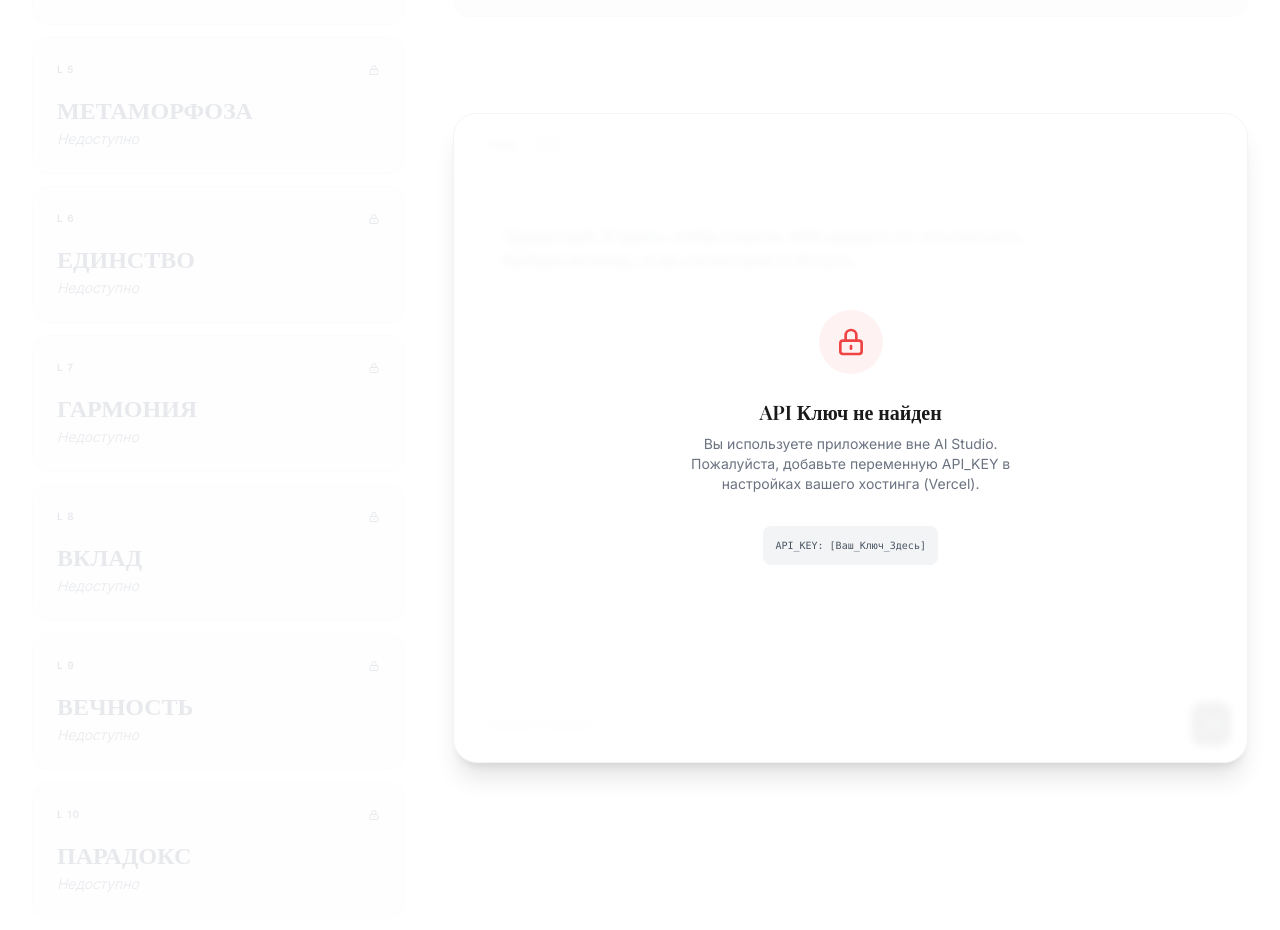
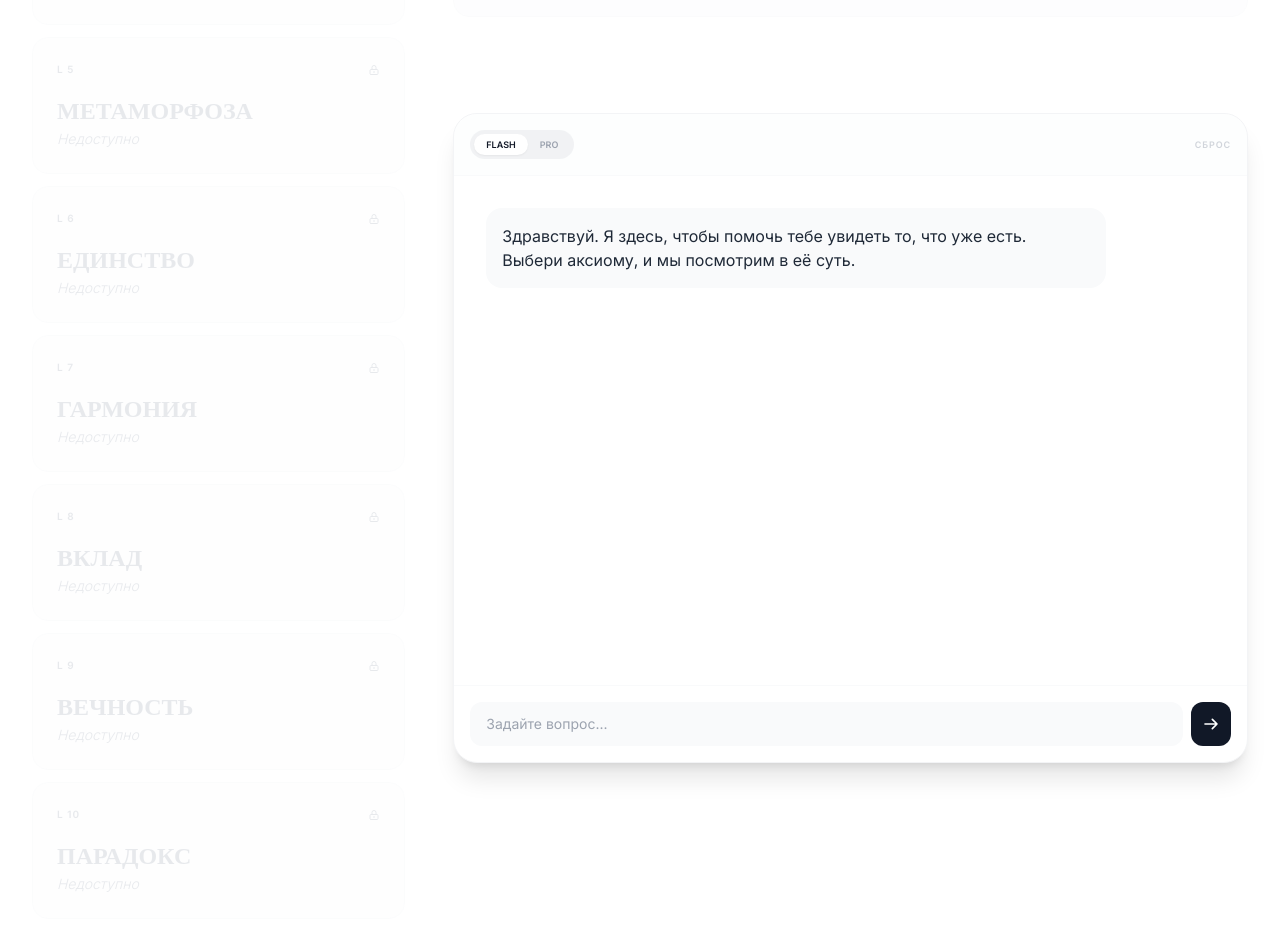
Before and after one commit to lukkaslv/aksiomibitia, a React (Vite) app: page / in a window 1280 px wide. Shown: the part 848-1778 px from the top of the page. Built offline with nearby package versions, Linux system fonts and the light colour scheme; no server answers; a web font is replaced by a local one.

Commit message:
dahjdhadha

```diff
--- a/components/AICoach.tsx
+++ b/components/AICoach.tsx
@@ -28,11 +28,10 @@ const AICoach: React.FC<AICoachProps> = ({ currentAxiom }) => {
         const selected = await aiStudio.hasSelectedApiKey();
         setHasKey(selected);
       } else {
+        // Мы не в AI Studio (например, на Vercel).
+        // Не блокируем пользователя, предполагая, что ключ настроен в окружении.
         setIsAiStudio(false);
-        // Если мы не в AI Studio, проверяем переменную окружения
-        const envKey = process.env.API_KEY;
-        // Проверяем, что ключ похож на настоящий (не пустой и длинный)
-        setHasKey(!!envKey && envKey.length > 10 && envKey !== 'undefined');
+        setHasKey(true);
       }
     };
     checkKey();
@@ -55,14 +54,11 @@ const AICoach: React.FC<AICoachProps> = ({ currentAxiom }) => {
       try {
         // @ts-ignore
         await window.aistudio.openSelectKey();
+        // Согласно правилам: после вызова openSelectKey считаем, что ключ выбран
         setHasKey(true);
-        setMessages(prev => [...prev, { role: 'model', text: '✅ Ключ подключен! Теперь я могу отвечать.' }]);
       } catch (e) {
         console.error("Failed to open key dialog", e);
       }
-    } else {
-      // Если на Vercel — просто уведомляем
-      alert("На Vercel ключ нужно добавить в настройках проекта (Environment Variables) с именем API_KEY.");
     }
   };
 
@@ -70,17 +66,15 @@ const AICoach: React.FC<AICoachProps> = ({ currentAxiom }) => {
     const trimmedText = text.trim();
     if (!trimmedText || isLoading) return;
 
-    // Если ключа нет и мы в AI Studio — открываем диалог
-    if (!hasKey && isAiStudio) {
+    // Если мы в AI Studio и ключа нет — заставляем выбрать
+    if (isAiStudio && !hasKey) {
       handleOpenKeyDialog();
       return;
     }
 
     const currentModel = customModel || modelType;
     const userMsg: Message = { role: 'user', text: trimmedText };
-    const newHistory = [...messages, userMsg];
-
-    setMessages(newHistory);
+    setMessages(prev => [...prev, userMsg]);
     setInput('');
     setIsLoading(true);
 
@@ -92,18 +86,19 @@ const AICoach: React.FC<AICoachProps> = ({ currentAxiom }) => {
       const errorMsg = error?.message || "";
 
       if (errorMsg.includes("not found") || errorMsg.includes("403") || errorMsg.includes("401") || errorMsg.includes("API_KEY")) {
-        setHasKey(false);
+        // Если запрос не прошел из-за ключа, показываем ошибку в чате
         setMessages(prev => [
           ...prev,
           {
             role: 'model',
             text: isAiStudio
-              ? '🔑 Ошибка доступа. Пожалуйста, выберите правильный API ключ.'
-              : '🔑 Ошибка API ключа. Убедитесь, что переменная API_KEY добавлена в настройках Vercel.'
+              ? '🔑 Ключ не прошел проверку. Пожалуйста, выберите другой ключ в меню.'
+              : '🔑 Ошибка доступа. Проверьте, что в Vercel добавлена переменная API_KEY и она верна.'
           }
         ]);
+        if (isAiStudio) setHasKey(false);
       } else {
-        setMessages(prev => [...prev, { role: 'model', text: '❌ Техническая ошибка. Попробуйте сменить режим (Flash/Pro) или проверить ключ.' }]);
+        setMessages(prev => [...prev, { role: 'model', text: '❌ Произошла ошибка при обращении к ИИ. Попробуйте еще раз или смените модель.' }]);
       }
     } finally {
       setIsLoading(false);
@@ -118,30 +113,16 @@ const AICoach: React.FC<AICoachProps> = ({ currentAxiom }) => {
 
   return (
     <div className="flex flex-col h-[500px] sm:h-[650px] border border-gray-100 rounded-[24px] bg-white overflow-hidden shadow-xl relative">
-      {/* Overlay if no key detected */}
-      {(hasKey === false) && (
-        <div className="absolute inset-0 z-20 bg-white/95 backdrop-blur-sm flex flex-col items-center justify-center p-8 text-center">
-          <div className="w-16 h-16 bg-red-50 text-red-500 rounded-full flex items-center justify-center mb-6">
-            <svg className="w-8 h-8" fill="none" viewBox="0 0 24 24" stroke="currentColor"><path strokeLinecap="round" strokeLinejoin="round" strokeWidth={2} d="M12 15v2m-6 4h12a2 2 0 002-2v-6a2 2 0 00-2-2H6a2 2 0 00-2 2v6a2 2 0 002 2zm10-10V7a4 4 0 00-8 0v4h8z" /></svg>
-          </div>
-          <h3 className="serif text-xl font-semibold mb-2">API Ключ не найден</h3>
-          <p className="text-sm text-gray-500 mb-8 max-w-xs">
-            {isAiStudio
-              ? "Пожалуйста, подключите ваш API ключ из Google AI Studio, чтобы начать общение."
-              : "Вы используете приложение вне AI Studio. Пожалуйста, добавьте переменную API_KEY в настройках вашего хостинга (Vercel)."}
-          </p>
-          {isAiStudio ? (
-            <button
-              onClick={handleOpenKeyDialog}
-              className="px-8 py-3 bg-blue-600 text-white rounded-xl font-bold uppercase tracking-widest text-[10px] hover:bg-blue-700 transition-all shadow-lg shadow-blue-200"
-            >
-              Подключить ключ
-            </button>
-          ) : (
-            <div className="text-[10px] font-mono bg-gray-100 p-3 rounded-lg text-gray-600 break-all select-all">
-              API_KEY: [Ваш_Ключ_Здесь]
-            </div>
-          )}
+      {/* Только для AI Studio: если ключ не выбран, показываем кнопку */}
+      {isAiStudio && hasKey === false && (
+        <div className="absolute inset-0 z-20 bg-white/90 backdrop-blur-sm flex flex-col items-center justify-center p-8 text-center">
+          <h3 className="serif text-xl font-semibold mb-4">Требуется API Ключ</h3>
+          <button
+            onClick={handleOpenKeyDialog}
+            className="px-8 py-3 bg-blue-600 text-white rounded-xl font-bold uppercase tracking-widest text-[10px] hover:bg-blue-700 transition-all shadow-lg"
+          >
+            Выбрать ключ
+          </button>
         </div>
       )}
 
```
